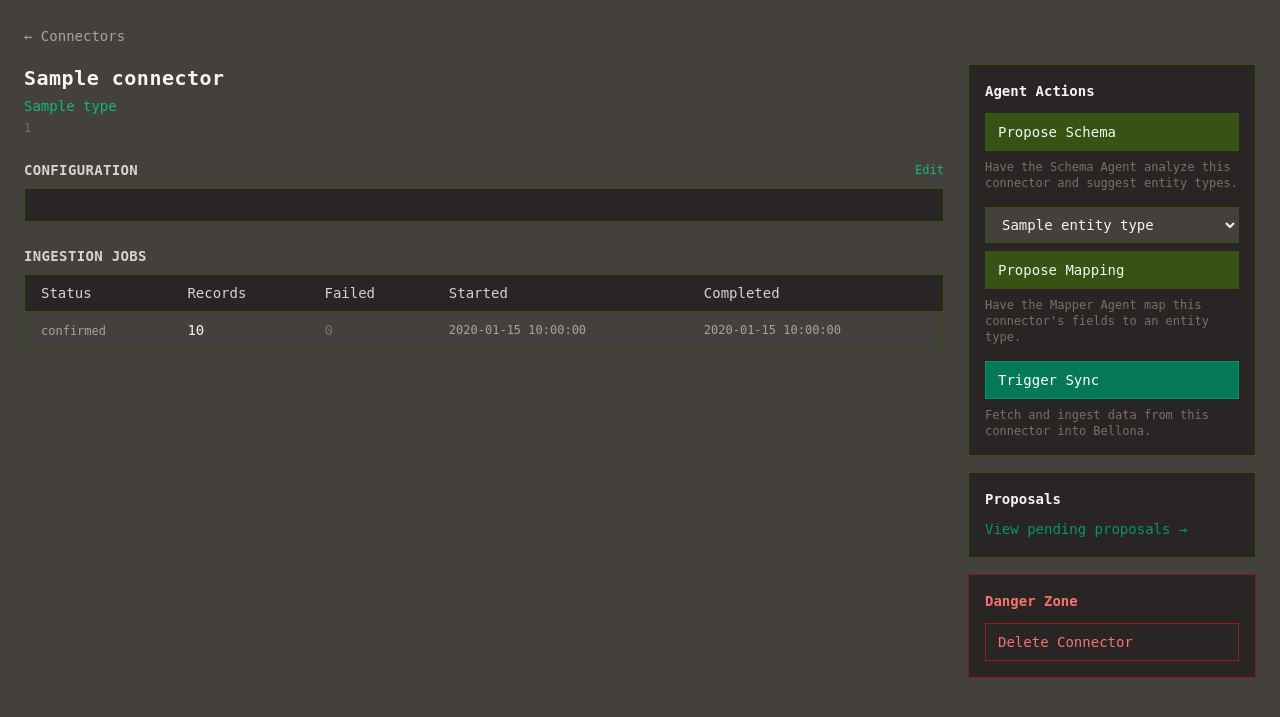
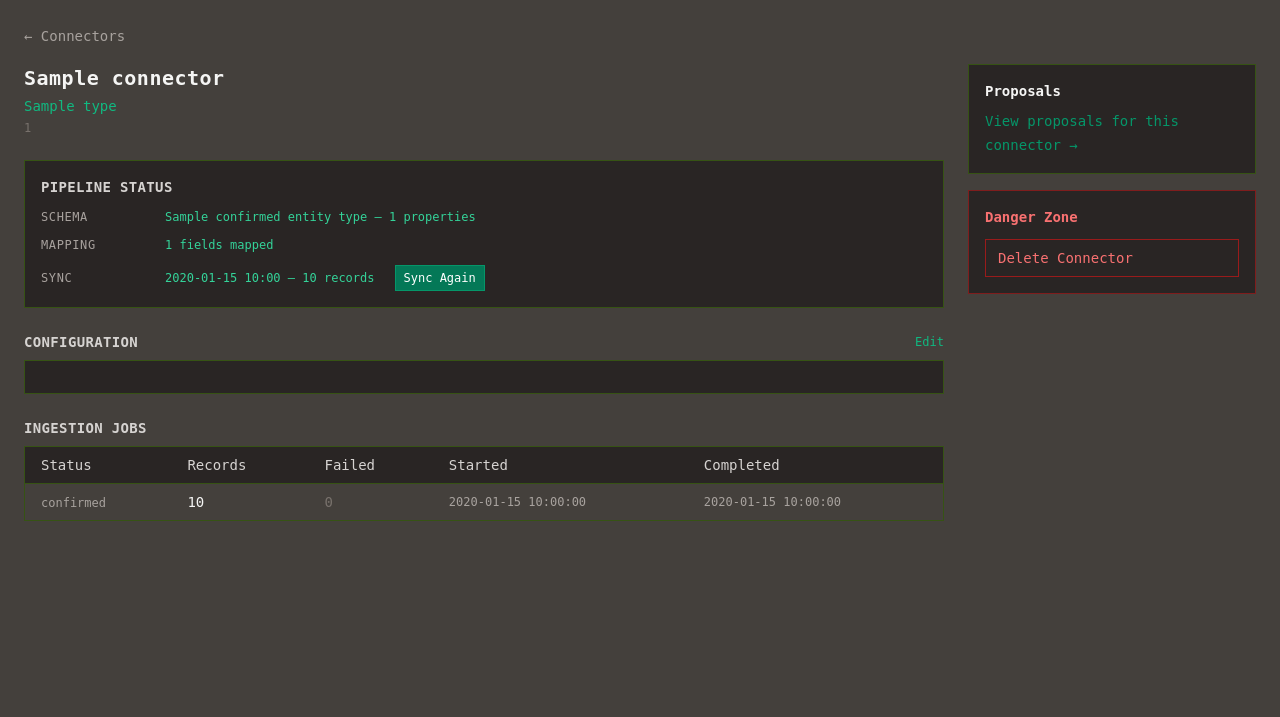
Before and after one commit to jwjacobson/bellona, a FastAPI app: template templates/connectors/detail.html in a window 1280 px wide. Shown: the part 61-778 px from the top of the page. Run offline with FastAPI, Linux system fonts and the light colour scheme; the template is opened without the code that fills it: most values are stand-ins (such as "Sample title", 1, 10 or a date in 2020); parts of the project's set-up code (start-up, migrations or seed data) failed here and were passed over; some libraries are stand-ins or nearby versions.

Commit message:
Connector UI overhaul first pass

```diff
--- a/src/bellona/api/ui/proposals.py
+++ b/src/bellona/api/ui/proposals.py
@@ -78,6 +78,8 @@ async def confirm(
         return templates.TemplateResponse(
             request, "proposals/index.html", ctx, status_code=422,
         )
+    if proposal.connector_id:
+        return RedirectResponse(url=f"/ui/connectors/{proposal.connector_id}", status_code=303)
     return RedirectResponse(url="/ui/proposals", status_code=303)
 
 
--- a/src/bellona/services/ingestion.py
+++ b/src/bellona/services/ingestion.py
@@ -264,6 +264,7 @@ async def _execute_ingestion_job(job_id: uuid.UUID, db: AsyncSession) -> None:
         job.records_failed = records_failed
         job.error_log = {"errors": error_entries} if error_entries else None
         job.completed_at = datetime.now(UTC)
+        connector_model.last_sync_at = datetime.now(UTC)
         await db.flush()
 
         log_fn = logger.warning if records_failed else logger.info
--- a/templates/connectors/detail.html
+++ b/templates/connectors/detail.html
@@ -15,6 +15,88 @@
         <h1 class="text-xl font-bold tracking-wide text-stone-100">{{ connector.name }}</h1>
         <p class="text-emerald-500 text-sm mt-1">{{ connector.type }}</p>
         <p class="text-stone-500 text-xs mt-1">{{ connector.id }}</p>
+      </div>
+    </div>
+
+    <!-- Pipeline Status -->
+    <div class="mb-6 bg-stone-800 border border-olive-900 p-4">
+      <h2 class="text-sm font-bold tracking-wide text-stone-300 uppercase mb-3">Pipeline Status</h2>
+      <div class="space-y-3">
+
+        <!-- Schema / Entity Type -->
+        <div class="flex items-center gap-3">
+          <span class="text-xs text-stone-400 w-28 shrink-0 uppercase tracking-wider">Schema</span>
+          {% if confirmed_entity_type %}
+          <span class="text-xs text-emerald-400">
+            <a href="/ui/ontology" class="text-emerald-400 hover:text-emerald-300">{{ confirmed_entity_type.name }}</a>
+            — {{ confirmed_entity_type.property_definitions | length }} properties
+          </span>
+          {% elif schema_proposal and schema_proposal.status == "proposed" %}
+          <span class="text-xs text-amber-400">Schema proposed</span>
+          <a href="/ui/proposals" class="text-xs text-stone-500 hover:text-stone-300 ml-2">view →</a>
+          {% else %}
+          <span class="text-xs text-stone-500">No schema proposed</span>
+          <form method="post" action="/ui/connectors/{{ connector.id }}/propose-schema" class="ml-2">
+            <button type="submit"
+                    class="text-xs bg-olive-900 hover:bg-stone-700 text-stone-100 py-1 px-2 border border-olive-900">
+              Propose Schema
+            </button>
+          </form>
+          {% endif %}
+        </div>
+
+        <!-- Field Mapping -->
+        <div class="flex items-center gap-3">
+          <span class="text-xs text-stone-400 w-28 shrink-0 uppercase tracking-wider">Mapping</span>
+          {% if field_mapping %}
+          <span class="text-xs text-emerald-400">{{ field_mapping.mapping_config.get("mappings", []) | length }} fields mapped</span>
+          {% elif mapping_proposal and mapping_proposal.status == "proposed" %}
+          <span class="text-xs text-amber-400">Mapping proposed</span>
+          <a href="/ui/proposals" class="text-xs text-stone-500 hover:text-stone-300 ml-2">view →</a>
+          {% elif confirmed_entity_type %}
+          <span class="text-xs text-stone-500">No mapping</span>
+          <form method="post" action="/ui/connectors/{{ connector.id }}/propose-mapping" class="ml-2 flex items-center gap-2">
+            <select name="entity_type_id"
+                    class="bg-stone-700 border border-olive-900 text-stone-100 px-2 py-1 text-xs focus:outline-none focus:border-emerald-600">
+              {% for et in entity_types %}
+              <option value="{{ et.id }}" {% if confirmed_entity_type and et.id == confirmed_entity_type.id %}selected{% endif %}>{{ et.name }}</option>
+              {% endfor %}
+            </select>
+            <button type="submit"
+                    class="text-xs bg-olive-900 hover:bg-stone-700 text-stone-100 py-1 px-2 border border-olive-900">
+              Propose Mapping
+            </button>
+          </form>
+          {% else %}
+          <span class="text-xs text-stone-500">Confirm a schema first</span>
+          {% endif %}
+        </div>
+
+        <!-- Last Sync -->
+        <div class="flex items-center gap-3">
+          <span class="text-xs text-stone-400 w-28 shrink-0 uppercase tracking-wider">Sync</span>
+          {% if last_completed_job %}
+          <span class="text-xs text-emerald-400">
+            {{ last_completed_job.completed_at.strftime("%Y-%m-%d %H:%M") }}
+            — {{ last_completed_job.records_processed }} records
+          </span>
+          <form method="post" action="/ui/connectors/{{ connector.id }}/sync" class="ml-2">
+            <button type="submit"
+                    class="text-xs bg-emerald-700 hover:bg-emerald-600 text-white py-1 px-2 border border-emerald-600">
+              Sync Again
+            </button>
+          </form>
+          {% else %}
+          <span class="text-xs text-stone-500">Never synced</span>
+          <form method="post" action="/ui/connectors/{{ connector.id }}/sync" class="ml-2">
+            <button type="submit"
+                    class="text-xs bg-emerald-700 hover:bg-emerald-600 text-white py-1 px-2 border border-emerald-600">
+              Trigger Sync
+            </button>
+          </form>
+          {% endif %}
+        </div>
+
       </div>
     </div>
 
@@ -161,52 +243,8 @@
   <!-- Sidebar -->
   <div class="w-72 shrink-0 space-y-4">
     <div class="bg-stone-800 border border-olive-900 p-4">
-      <h3 class="text-sm font-bold text-stone-100 mb-3">Agent Actions</h3>
-      <div class="space-y-4">
-        <div class="space-y-2">
-          <form method="post" action="/ui/connectors/{{ connector.id }}/propose-schema">
-            <button type="submit"
-                    class="w-full bg-olive-900 hover:bg-stone-800 text-stone-100 text-sm py-2 px-3 border border-olive-900 text-left">
-              Propose Schema
-            </button>
-          </form>
-          <p class="text-stone-500 text-xs">Have the Schema Agent analyze this connector and suggest entity types.</p>
-        </div>
-        <div class="space-y-2">
-          <form method="post" action="/ui/connectors/{{ connector.id }}/propose-mapping"
-                class="space-y-2">
-            {% if entity_types %}
-            <select name="entity_type_id"
-                    class="w-full bg-stone-700 border border-olive-900 text-stone-100 px-3 py-2 text-sm focus:outline-none focus:border-emerald-600">
-              {% for et in entity_types %}
-              <option value="{{ et.id }}">{{ et.name }}</option>
-              {% endfor %}
-            </select>
-            <button type="submit"
-                    class="w-full bg-olive-900 hover:bg-stone-800 text-stone-100 text-sm py-2 px-3 border border-olive-900 text-left">
-              Propose Mapping
-            </button>
-            {% else %}
-            <p class="text-stone-500 text-xs">No entity types yet. Propose and confirm a schema first.</p>
-            {% endif %}
-          </form>
-          <p class="text-stone-500 text-xs">Have the Mapper Agent map this connector's fields to an entity type.</p>
-        </div>
-        <div class="space-y-2">
-          <form method="post" action="/ui/connectors/{{ connector.id }}/sync">
-            <button type="submit"
-                    class="w-full bg-emerald-700 hover:bg-emerald-600 text-white text-sm font-medium py-2 px-3 border border-emerald-600 text-left">
-              Trigger Sync
-            </button>
-          </form>
-          <p class="text-stone-500 text-xs">Fetch and ingest data from this connector into Bellona.</p>
-        </div>
-      </div>
-    </div>
-
-    <div class="bg-stone-800 border border-olive-900 p-4">
       <h3 class="text-sm font-bold text-stone-100 mb-2">Proposals</h3>
-      <a href="/ui/proposals" class="text-emerald-600 hover:text-emerald-500 text-sm">View pending proposals →</a>
+      <a href="/ui/proposals" class="text-emerald-600 hover:text-emerald-500 text-sm">View proposals for this connector →</a>
     </div>
 
     <!-- Danger zone -->
--- a/templates/proposals/index.html
+++ b/templates/proposals/index.html
@@ -38,6 +38,7 @@
             {% if proposal.connector_id and connectors.get(proposal.connector_id) %}
             <p class="text-xs text-stone-500 mb-1">
               Connector: <a href="/ui/connectors/{{ proposal.connector_id }}" class="text-emerald-600 hover:text-emerald-500">{{ connectors[proposal.connector_id].name }}</a>
+              <a href="/ui/connectors/{{ proposal.connector_id }}" class="text-stone-500 hover:text-stone-300 ml-2">← connector</a>
             </p>
             {% endif %}
 
```
Also changed, not shown: src/bellona/api/ui/connectors.py (+130 -3 lines), src/bellona/services/agent_service.py (+11 -5 lines), templates/connectors/index.html (+11 -8 lines), tests/integration/test_ui_connectors.py (+3 -2 lines), tests/integration/test_ui_proposals.py (+1 -1 lines).
